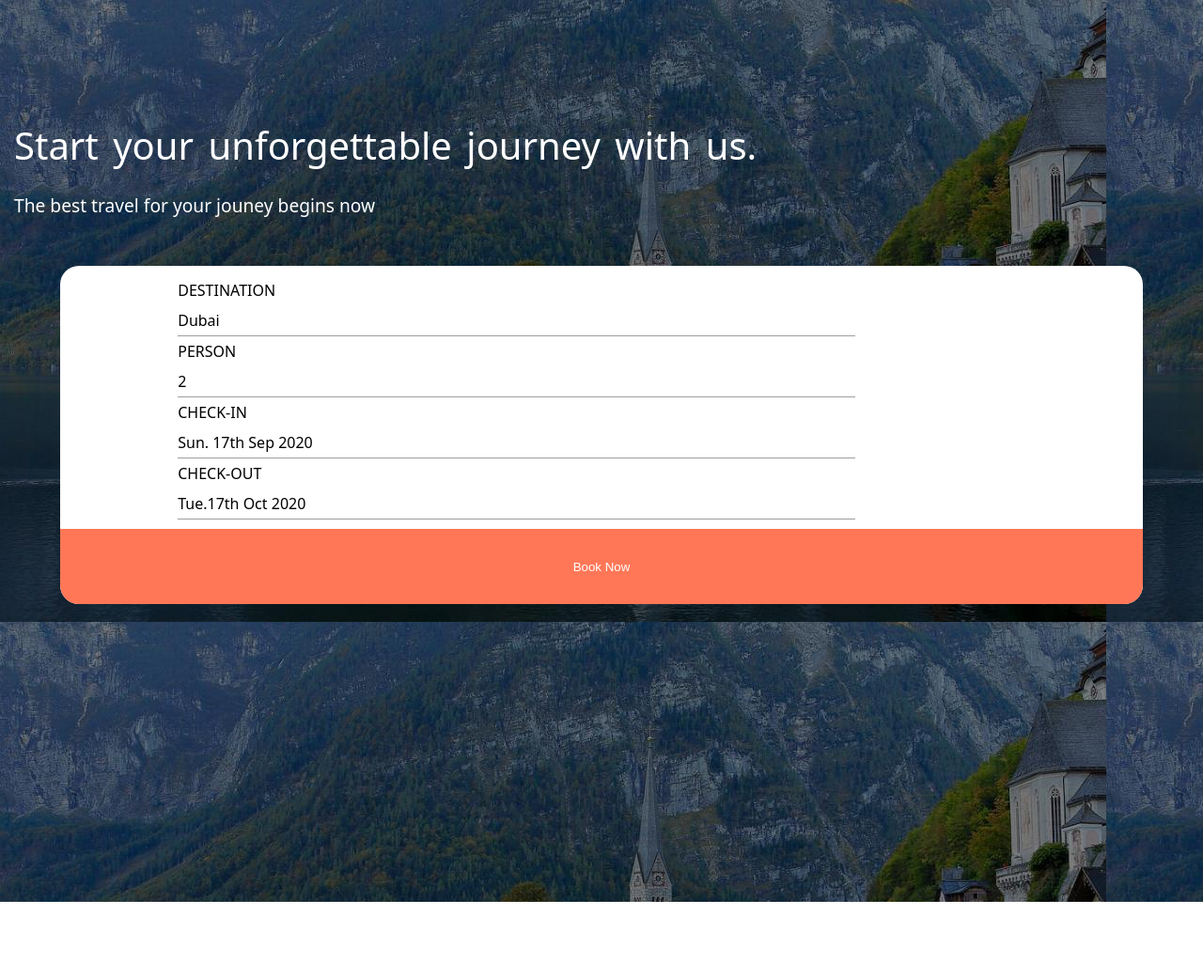
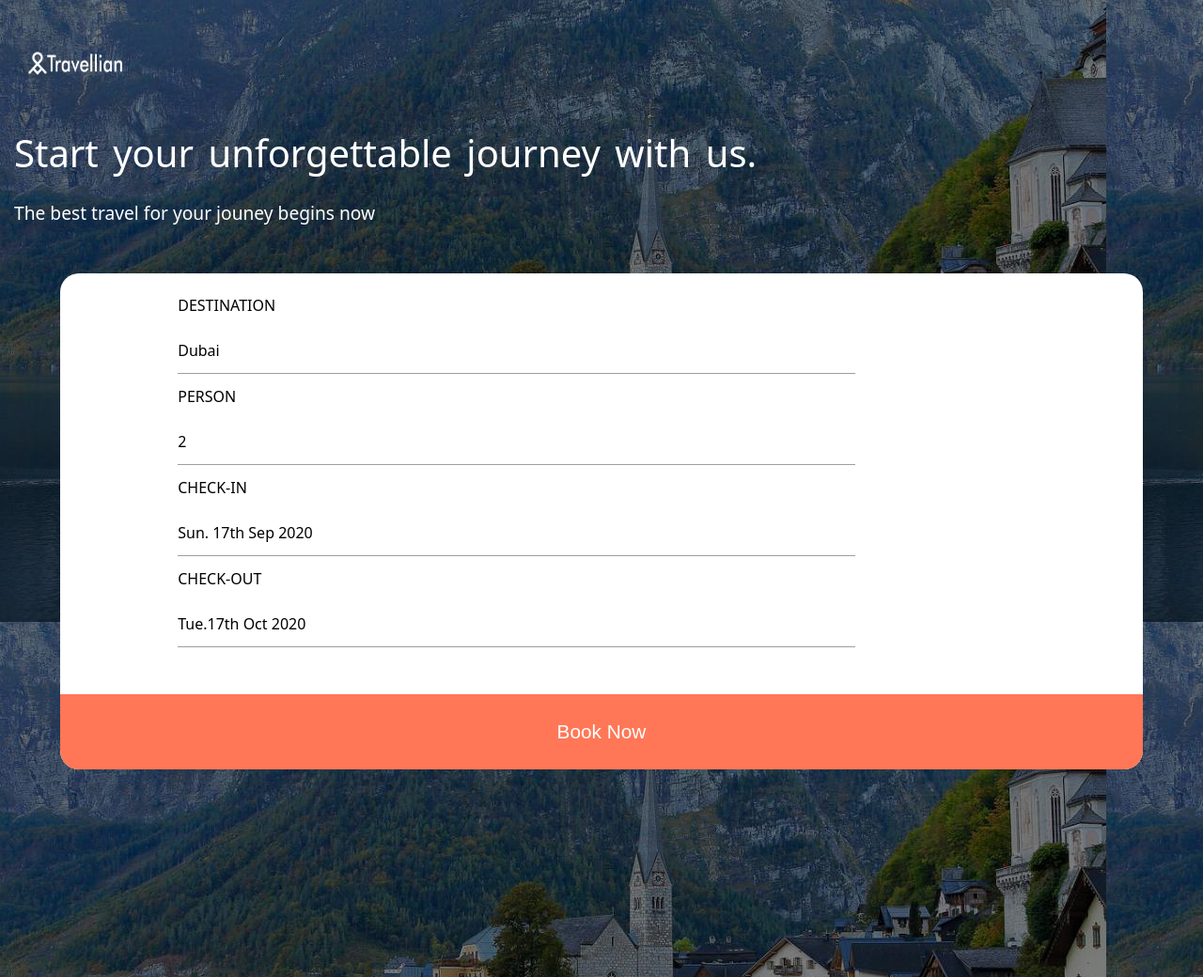
Before and after one commit to NitGanwani/202304-w1-ch5-nitin-ganwani-silvia-garbas, a website: page index.html in a window 1280 px wide. Shown: the whole page at 94% size. Before the commit the page ends 960 px from the top, so only its background shows below. Drawn offline with Linux system fonts and the light colour scheme.

Commit message:
Extend booking info container

```diff
--- a/index.html
+++ b/index.html
@@ -16,6 +16,8 @@
 <body>
   <div class="city-image">
     <nav class="nav-bar">
+      <img src="/images/Vector.png" alt="travellian logo" width="20" height="25">
+      <img src="/images/Travellian.png" alt="travellian title logo" width="80" height="20">
     </nav>
     <div class="web-container">
       <header class="header-container">
--- a/styles.scss
+++ b/styles.scss
@@ -4,11 +4,18 @@
 .city-image {
   height: 100%;
   background-image: url(/images/hallstatt-g5751a4938_1280.jpg);
-  height: 120%;
+  height: 130%;
 }
 
 .nav-bar {
   height: 10%;
+  display: flex;
+  padding: 30px 0 0 30px;
+  align-items: center;
+
+  .nav-bar-logo {
+    display: flex;
+  }
 }
 
 .web-container {
@@ -52,7 +59,8 @@
     text-align: left;
     width: 80%;
     padding: 10px;
-    line-height: 2;
+    line-height: 3;
+    margin-bottom: 40px;
 
     .line {
       border-bottom: 0.8px solid #9e9e9e;
@@ -67,5 +75,6 @@
     border-radius: 0 0 20px 20px;
     color: #fff;
     border: none;
+    font-size: 1.3rem;
   }
 }
```
Also changed, not shown: images/Travellian.png (added), images/Vector.png (added), styles.css, 1 other file.
